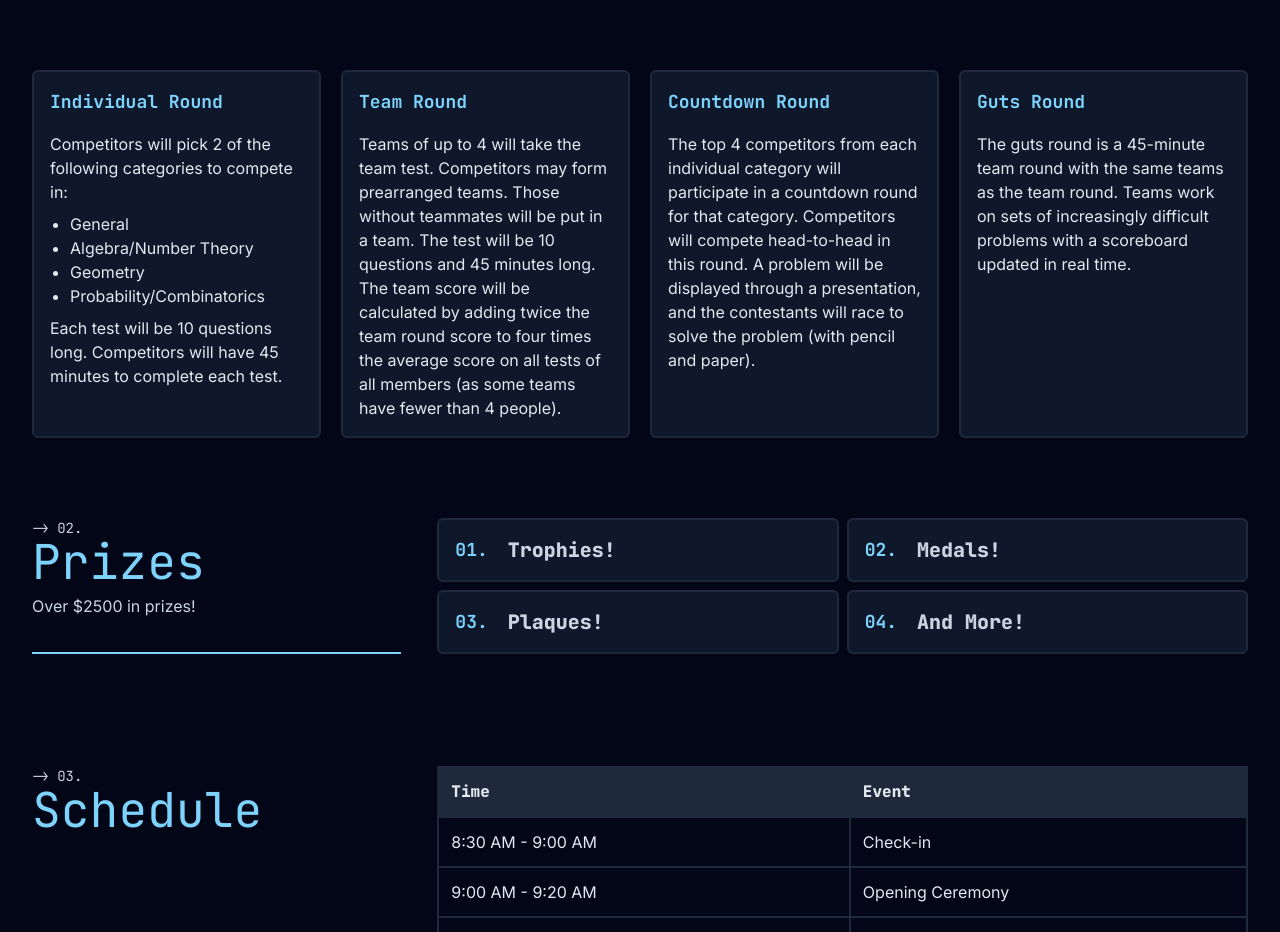
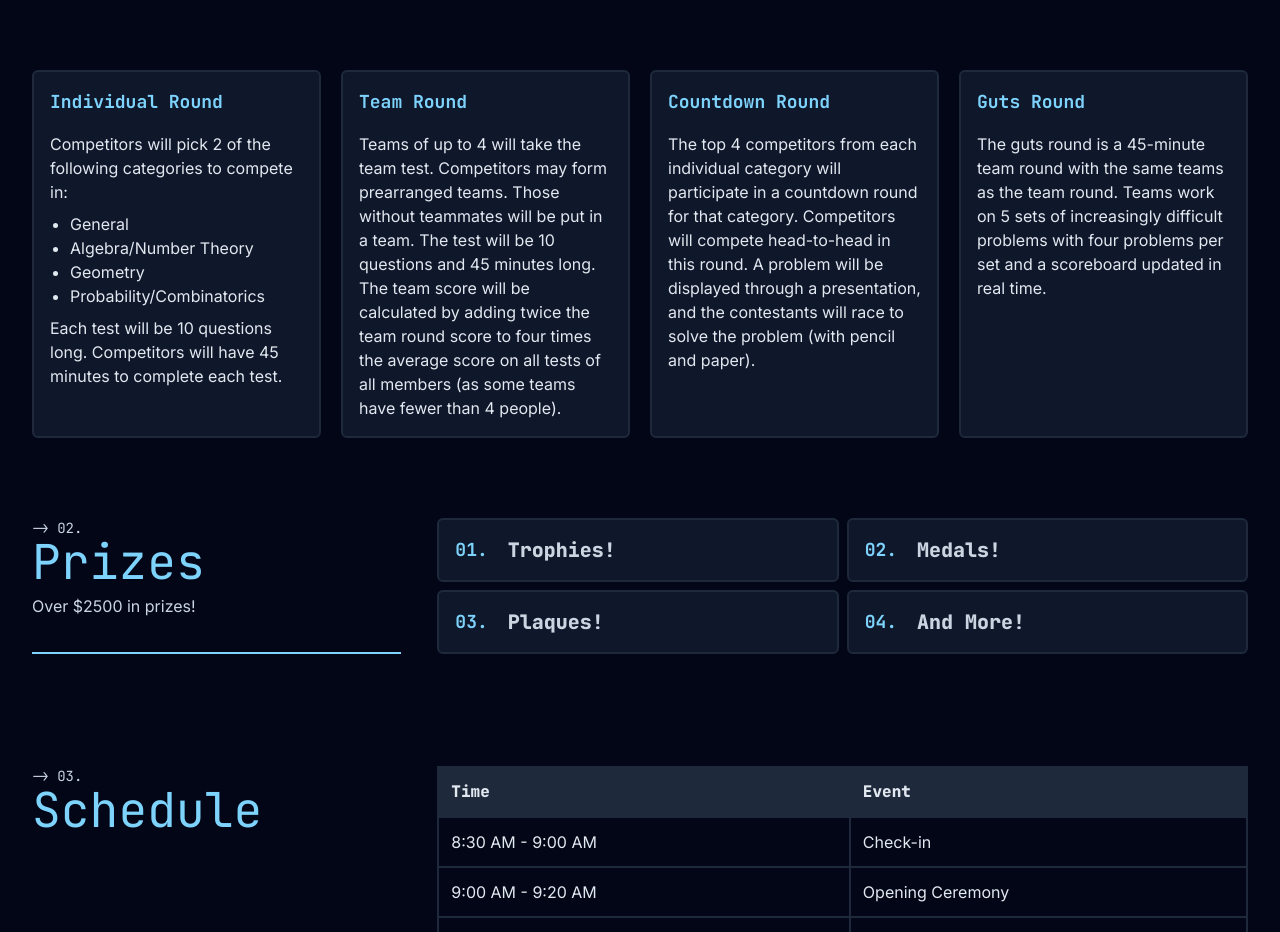
Before and after one commit to DECAGON-Tournament/decagon-site, a Next.js app: page / in a window 1280 px wide. Shown: the part 1364-2296 px from the top of the page. Built offline with nearby package versions, Linux system fonts and the light colour scheme.

Commit message:
Update rounds.tsx

```diff
--- a/src/app/components/rounds.tsx
+++ b/src/app/components/rounds.tsx
@@ -73,7 +73,7 @@ export default function Rounds() {
             <h1 className={`font-mono text-lg text-sky-300 mb-4 font-bold`}>Guts Round</h1>
             <div className='text-slate-200'>
                 <p>
-                    The guts round is a 45-minute team round with the same teams as the team round. Teams work on sets of increasingly difficult problems with a scoreboard updated in real time.
+                    The guts round is a 45-minute team round with the same teams as the team round. Teams work on 5 sets of increasingly difficult problems with four problems per set and a scoreboard updated in real time.
                 </p>
             </div>
             {/* <hr className="border border-slate-700 my-2" />
```
